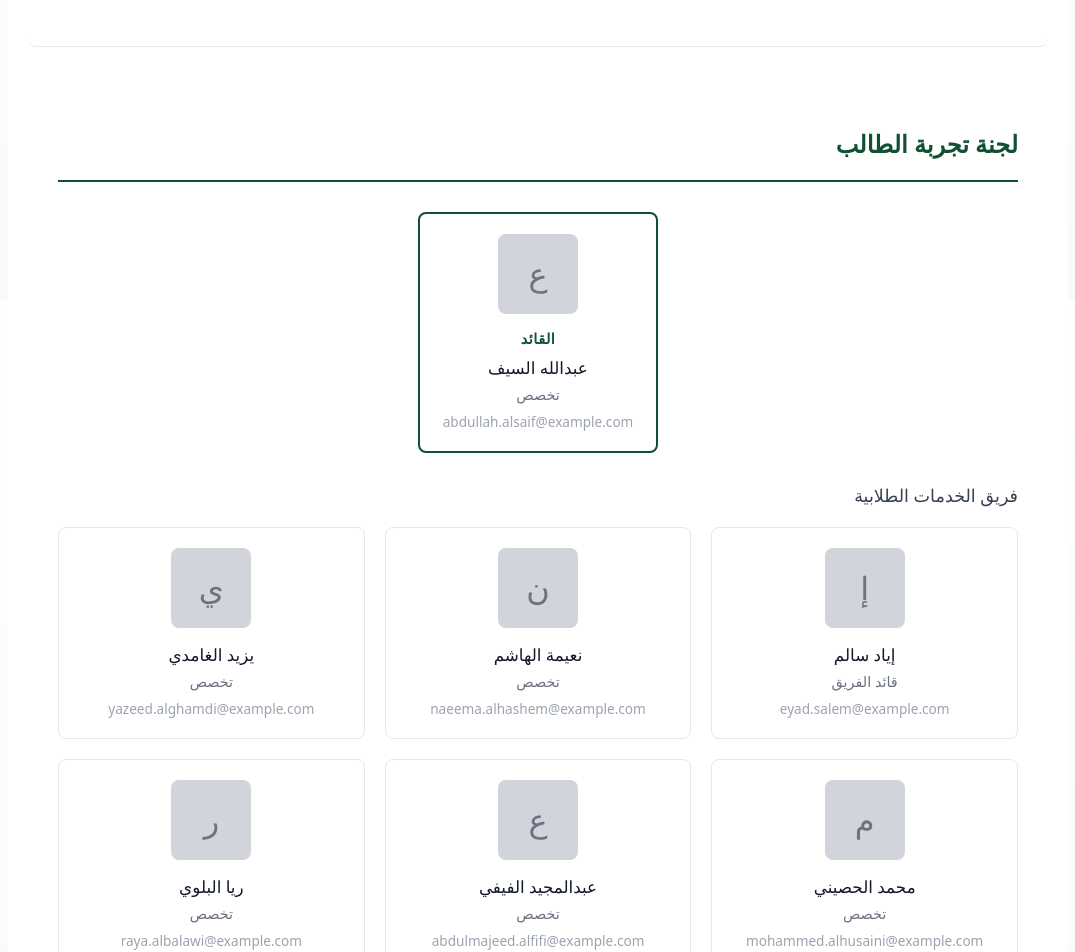
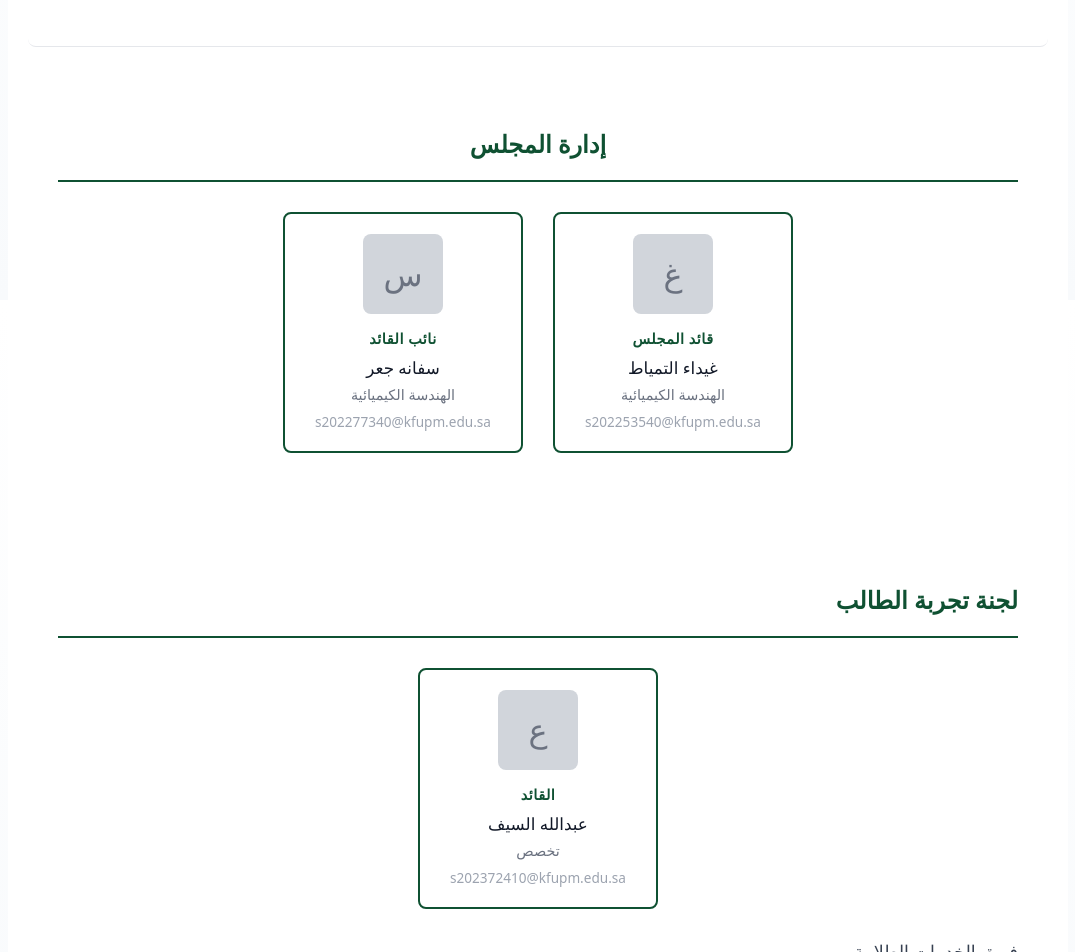
Before and after one commit to nagemo394-cyber/SAC_KFUPM, a React (Vite) app: page /structure in a window 1280 px wide. Shown: the part 500-1452 px from the top of the page, without its empty margins (102-1177 px from the left). Built offline with nearby package versions, Linux system fonts and the light colour scheme.

Commit message:
Update Structure.jsx

```diff
--- a/src/pages/Structure.jsx
+++ b/src/pages/Structure.jsx
@@ -1,13 +1,70 @@
 import React from 'react';
 
 export default function CouncilStructure({ t, lang = 'ar' }) {
+    // Name translations
+    const names = {
+        'فرقان السلمان': 'Forkan Alsalman',
+        'عبدالعزيز نواز': 'Abdulaziz Nawwaz',
+        'غيداء التمياط': 'Ghaida Altimyat',
+        'سلمان العدوان': 'Salman Aladwan',
+        'يزيد الغامدي': 'Yazeed Alghamdi',
+        'فرح حماد': 'Farah Hammad',
+        'إياد سالم': 'Eyad Ahmed Salem',
+        'زياد تفاحة': 'Zeyad Tuffaha',
+        'شهد خواهر': 'Shahad Khawaher',
+        'عدي باشراحيل': 'Odey Bashraheel',
+        'محمد الرومي': 'Mohammed Alroomi',
+        'مهدي المطوع': 'Mahdi Almutawa',
+        'نعيمة الهاشم': 'Naimah Alsaidalhashim',
+        'أبرار السفياني': 'Abrar Alsufyani',
+        'منيرة الدوسري': 'Munirah Aldawsari',
+        'سعيد الجعران': 'Saeed Aljaran',
+        'ريا البلوي': 'Ria Al Balawi',
+        'عبدالله السيف': 'Abdullah Alsaif',
+        'عبدالمجيد الفيفي': 'Abdulmajeed Alfaifi',
+        'علي المبارك': 'Ali Almubarak',
+        'رغد فؤاد': 'Raghad Kalantan',
+        'سفانه جعر': 'Sefana Guar',
+        'عمر نجم': 'Omar Nizhim',
+        'جواهر العجلان': 'Jawaher Alajlan',
+        'محمد الحصيني': 'Mohammed Alhusaini',
+        'صبا الجهني': 'Saba Aljohani'
+    };
+
+    const majors = {
+        'تخصص': 'Major',
+        'الهندسة الكيميائية': 'Chemical Engineering',
+        'قائد الفريق': 'Team Leader'
+    };
+
+    const getName = (arabicName) => {
+        return lang === 'ar' ? arabicName : (names[arabicName] || arabicName);
+    };
+
+    const getMajor = (arabicMajor) => {
+        return lang === 'ar' ? arabicMajor : (majors[arabicMajor] || arabicMajor);
+    };
+
+    const management = {
+        president: {
+            name: 'غيداء التمياط',
+            email: 's202253540@kfupm.edu.sa',
+            major: 'الهندسة الكيميائية'
+        },
+        vicePresident: {
+            name: 'سفانه جعر',
+            email: 's202277340@kfupm.edu.sa',
+            major: 'الهندسة الكيميائية'
+        }
+    };
+
     const committees = [
         {
             id: 1,
             name: lang === 'ar' ? "لجنة تجربة الطالب" : "Student Experience Committee",
             leader: {
                 name: "عبدالله السيف",
-                email: "abdullah.alsaif@example.com",
+                email: "s202372410@kfupm.edu.sa",
                 major: "تخصص"
             },
             teams: [
@@ -16,18 +73,18 @@ export default function CouncilStructure({ t, lang = 'ar' }) {
                     members: [
                         {
                             name: "إياد سالم",
-                            role: lang === 'ar' ? "قائد الفريق" : "Team Leader",
-                            email: "eyad.salem@example.com"
+                            role: "قائد الفريق",
+                            email: "s202368990@kfupm.edu.sa"
                         },
                         {
                             name: "نعيمة الهاشم",
                             major: "تخصص",
-                            email: "naeema.alhashem@example.com"
+                            email: "s202271860@kfupm.edu.sa"
                         },
                         {
                             name: "يزيد الغامدي",
                             major: "تخصص",
-                            email: "yazeed.alghamdi@example.com"
+                            email: "s202243980@kfupm.edu.sa"
                         },
                         {
                             name: "محمد الحصيني",
@@ -37,17 +94,17 @@ export default function CouncilStructure({ t, lang = 'ar' }) {
                         {
                             name: "عبدالمجيد الفيفي",
                             major: "تخصص",
-                            email: "abdulmajeed.alfifi@example.com"
+                            email: "s202355890@kfupm.edu.sa"
                         },
                         {
                             name: "ريا البلوي",
                             major: "تخصص",
-                            email: "raya.albalawi@example.com"
+                            email: "s202272100@kfupm.edu.sa"
                         },
                         {
                             name: "أبرار السفياني",
                             major: "تخصص",
-                            email: "abrar.alsufyani@example.com"
+                            email: "s202268260@kfupm.edu.sa"
                         }
                     ]
                 },
@@ -56,38 +113,38 @@ export default function CouncilStructure({ t, lang = 'ar' }) {
                     members: [
                         {
                             name: "عدي باشراحيل",
-                            role: lang === 'ar' ? "قائد الفريق" : "Team Leader",
-                            email: "adai.bashraheel@example.com"
+                            role: "قائد الفريق",
+                            email: "s202183650@kfupm.edu.sa"
                         },
                         {
                             name: "سعيد الجعران",
                             major: "تخصص",
-                            email: "saeed.aljaran@example.com"
+                            email: "s202165130@kfupm.edu.sa"
                         },
                         {
                             name: "عبدالعزيز نواز",
                             major: "تخصص",
-                            email: "abdulaziz.nawaz@example.com"
+                            email: "s202279920@kfupm.edu.sa"
                         },
                         {
                             name: "مهدي المطوع",
                             major: "تخصص",
-                            email: "mahdi.almutawa@example.com"
+                            email: "s202261800@kfupm.edu.sa"
                         },
                         {
                             name: "علي المبارك",
                             major: "تخصص",
-                            email: "ali.almubarak@example.com"
+                            email: "s202258220@kfupm.edu.sa"
                         },
                         {
                             name: "جواهر العجلان",
                             major: "تخصص",
-                            email: "jawaher.alajlan@example.com"
+                            email: "s202271760@kfupm.edu.sa"
                         },
                         {
                             name: "زياد تفاحة",
                             major: "تخصص",
-                            email: "ziyad.tuffaha@example.com"
+                            email: "s202267480@kfupm.edu.sa"
                         }
                     ]
                 }
@@ -98,29 +155,29 @@ export default function CouncilStructure({ t, lang = 'ar' }) {
             name: lang === 'ar' ? "لجنة التواصل والإعلام" : "Communication & Media Committee",
             leader: {
                 name: "منيرة الدوسري",
-                email: "munira.aldosari@example.com",
+                email: "s202257120@kfupm.edu.sa",
                 major: "تخصص"
             },
             members: [
                 {
                     name: "سلمان العدوان",
                     major: "تخصص",
-                    email: "salman.aladwan@example.com"
+                    email: "s202244180@kfupm.edu.sa"
                 },
                 {
                     name: "رغد فؤاد",
                     major: "تخصص",
-                    email: "raghad.fouad@example.com"
+                    email: "s202256260@kfupm.edu.sa"
                 },
                 {
                     name: "شهد خواهر",
                     major: "تخصص",
-                    email: "shahad.khawaher@example.com"
+                    email: "s202259700@kfupm.edu.sa"
                 },
                 {
                     name: "عمر نجم",
                     major: "تخصص",
-                    email: "omar.najm@example.com"
+                    email: "s202345270@kfupm.edu.sa"
                 }
             ]
         },
@@ -129,29 +186,29 @@ export default function CouncilStructure({ t, lang = 'ar' }) {
             name: lang === 'ar' ? "لجنة التقنية والتطوير" : "Technology & Development Committee",
             leader: {
                 name: "فرح حماد",
-                email: "farah.hammad@example.com",
+                email: "s202257640@kfupm.edu.sa",
                 major: "تخصص"
             },
             members: [
                 {
                     name: "محمد الرومي",
-                    major: "تخصص",
-                    email: "mohammed.alrumi@example.com"
+                    major: "Software Engineering",
+                    email: "s202250760@kfupm.edu.sa"
                 },
                 {
                     name: "صبا الجهني",
                     major: "تخصص",
-                    email: "saba.aljohani@example.com"
+                    email: "s2023341930@kfupm.edu.sa"
                 },
                 {
                     name: "فرقان السلمان",
                     major: "تخصص",
-                    email: "furqan.alsalman@example.com"
+                    email: "s202278520@kfupm.edu.sa"
                 },
                 {
                     name: "عمر نجم",
                     major: "تخصص",
-                    email: "omar.najm@example.com"
+                    email: "s202345270@kfupm.edu.sa"
                 }
             ]
         }
@@ -203,6 +260,30 @@ export default function CouncilStructure({ t, lang = 'ar' }) {
             fontWeight: '400',
             marginBottom: '20px'
         },
+        managementSection: {
+            marginBottom: '50px',
+            backgroundColor: 'transparent',
+            padding: '30px',
+            borderRadius: '8px'
+        },
+        managementHeader: {
+            textAlign: 'center',
+            marginBottom: '30px',
+            paddingBottom: '15px',
+            borderBottom: '2px solid #0f5132'
+        },
+        managementTitle: {
+            fontSize: '1.5em',
+            marginBottom: '5px',
+            fontWeight: '600',
+            color: '#0f5132'
+        },
+        managementGrid: {
+            display: 'flex',
+            justifyContent: 'center',
+            gap: '30px',
+            flexWrap: 'wrap'
+        },
         committee: {
             marginBottom: '40px',
             backgroundColor: 'transparent',
@@ -252,7 +333,8 @@ export default function CouncilStructure({ t, lang = 'ar' }) {
             display: 'flex',
             flexDirection: 'column',
             alignItems: 'center',
-            backgroundColor: '#ffffff'
+            backgroundColor: '#ffffff',
+            width: '240px'
         },
         memberPhoto: {
             width: '80px',
@@ -292,6 +374,23 @@ export default function CouncilStructure({ t, lang = 'ar' }) {
 
     const [hoveredCard, setHoveredCard] = React.useState(null);
 
+    const ManagementCard = ({ person, role }) => {
+        const initial = person.name.charAt(0);
+        return (
+            <div style={{...styles.memberCard, borderColor: '#0f5132', borderWidth: '2px'}}>
+                <div style={styles.memberPhoto}>{initial}</div>
+                <div style={styles.memberInfo}>
+                    <div style={styles.leaderBadge}>
+                        {role}
+                    </div>
+                    <div style={styles.memberName}>{getName(person.name)}</div>
+                    <div style={styles.memberMajor}>{getMajor(person.major)}</div>
+                    <div style={styles.memberEmail}>{person.email}</div>
+                </div>
+            </div>
+        );
+    };
+
     const LeaderCard = ({ leader }) => {
         const initial = leader.name.charAt(0);
         return (
@@ -301,8 +400,8 @@ export default function CouncilStructure({ t, lang = 'ar' }) {
                     <div style={styles.leaderBadge}>
                         {lang === 'ar' ? 'القائد' : 'LEADER'}
                     </div>
-                    <div style={styles.memberName}>{leader.name}</div>
-                    <div style={styles.memberMajor}>{leader.major}</div>
+                    <div style={styles.memberName}>{getName(leader.name)}</div>
+                    <div style={styles.memberMajor}>{getMajor(leader.major)}</div>
                     <div style={styles.memberEmail}>{leader.email}</div>
                 </div>
             </div>
@@ -326,8 +425,8 @@ export default function CouncilStructure({ t, lang = 'ar' }) {
             >
                 <div style={styles.memberPhoto}>{initial}</div>
                 <div style={styles.memberInfo}>
-                    <div style={styles.memberName}>{member.name}</div>
-                    <div style={styles.memberMajor}>{displayRole}</div>
+                    <div style={styles.memberName}>{getName(member.name)}</div>
+                    <div style={styles.memberMajor}>{getMajor(displayRole)}</div>
                     <div style={styles.memberEmail}>{member.email}</div>
                 </div>
             </div>
@@ -345,6 +444,26 @@ export default function CouncilStructure({ t, lang = 'ar' }) {
                     <p style={styles.sectionSubtitle}>Council's Structure</p>
                 </div>
 
+                {/* Council Management */}
+                <div style={styles.managementSection}>
+                    <div style={styles.managementHeader}>
+                        <h2 style={styles.managementTitle}>
+                            {lang === 'ar' ? 'إدارة المجلس' : 'Council Management'}
+                        </h2>
+                    </div>
+                    <div style={styles.managementGrid}>
+                        <ManagementCard
+                            person={management.president}
+                            role={lang === 'ar' ? 'قائد المجلس' : 'COUNCIL PRESIDENT'}
+                        />
+                        <ManagementCard
+                            person={management.vicePresident}
+                            role={lang === 'ar' ? 'نائب القائد' : 'VICE PRESIDENT'}
+                        />
+                    </div>
+                </div>
+
+                {/* Committees */}
                 {committees.map((committee) => (
                     <div key={committee.id} style={styles.committee}>
                         <div style={styles.committeeHeader}>
```
